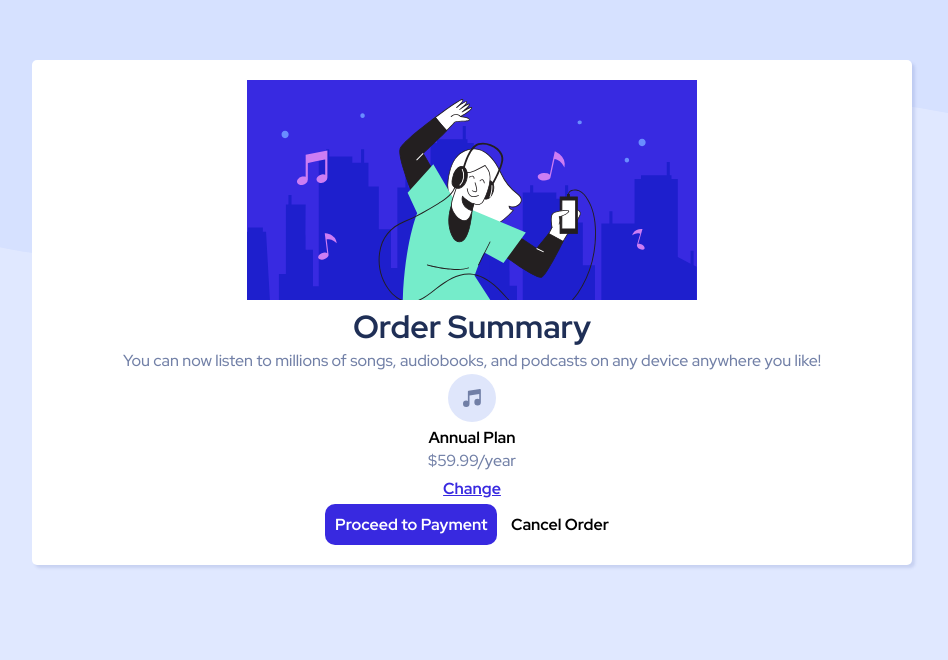
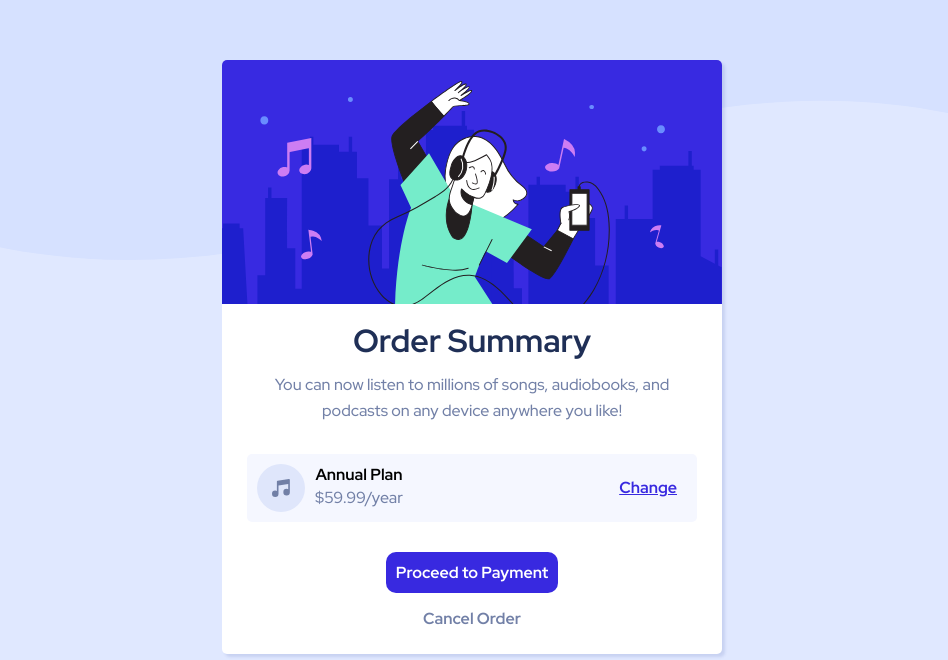
Before and after one commit to Rakesh1107/order-summary, a plain HTML site: page index.html in a window 1280 px wide. Shown: the part 140-800 px from the top of the page, without its empty margins (168-1116 px from the left). Drawn offline with Linux system fonts and the light colour scheme.

Commit message:
changes made

```diff
--- a/index.html
+++ b/index.html
@@ -18,18 +18,20 @@
   </div>
 
   <div class="container">
-    <img src="images/illustration-hero.svg">
+    <img src="images/illustration-hero.svg" alt="illustration-hero" class="hero">
     <h1>Order Summary</h1>
 
-  <p>You can now listen to millions of songs, audiobooks, and podcasts on any
+  <p class="description">You can now listen to millions of songs, audiobooks, and podcasts on any
   device anywhere you like!</p>
 
-  <div>
+  <div class="pricing">
     <article>
-      <img src="./images/icon-music.svg">
+      <img src="./images/icon-music.svg" alt="music-icon">
 
+     <div>
       <h4>Annual Plan</h4>
       <p>$59.99/year</p>
+     </div>
     </article>
     <button class="btn btn-change">Change</button>
   </div>
--- a/styles.css
+++ b/styles.css
@@ -35,6 +35,11 @@ img {
 body {
 	background-color: var(--pale-blue);
 	text-align: center;
+	display: flex;
+	flex-direction: column;
+	align-items: center;
+	justify-content: center;
+	min-height: 100vh;
 }
 
 .btn {
@@ -44,6 +49,7 @@ body {
 	font-weight: bold;
 	font-size: 1rem;
 	cursor: pointer;
+	transition: all 0.2s ease-in-out;
 }
 
 .btn-change {
@@ -56,18 +62,64 @@ body {
 	background-color: var(--bright-blue);
 	color: #fff;
 	padding: 10px;
+	margin-bottom: 10px;
+}
+
+.btn-primary:hover, .btn-change:hover {
+	opacity: 0.8;
 }
 
 .btn-secondary {
 	background-color: transparent;
+	color: var(--desaturated-blue);
+}
+
+.btn-secondary:hover {
+	color: var(--dark-blue);
 }
 
 .container {
 	background-color: #fff;
 	margin: 200px;
-	padding: 20px;
+	padding-bottom: 20px;
 	border-radius: 5px;
 	box-shadow: 3px 3px 3px hsl(228, 45%, 44%, 0.15);
+}
+
+.container img.hero {
+	width: 100%;
+	border-radius: 5px 5px 0 0;
+}
+
+.container .pricing {
+	margin: 30px auto ;
+	padding: 10px;
+	background-color: var(--very-pale-blue);
+	width: 90%;
+	border-radius: 5px;
+	display: flex;
+	align-items: center;
+	justify-content: space-between;
+}
+
+.container .pricing article {
+	display: flex;
+	align-items: center;
+	justify-content: center;
+}
+
+.container .pricing article img {
+	margin-right: 10px;
+}
+
+.container .buttons {
+	display: flex;
+	flex-direction: column;
+	align-items: center;
+	justify-content: center;
+}
+.container p.description {
+	padding: 0 30px;
 }
 
 p {
@@ -75,8 +127,9 @@ p {
 	color: var(--desaturated-blue);
 }
 
-h1 {
+.container h1 {
 	color: var(--dark-blue);
+	margin: 10px 0;
 }
 
 /* Attributions */
@@ -88,4 +141,8 @@ h1 {
 		background: url("./images/pattern-background-desktop.svg") no-repeat center/cover;
 		height: 50vh;
 	}
+
+	.container {
+		width: 500px;
+	}
 }
```
